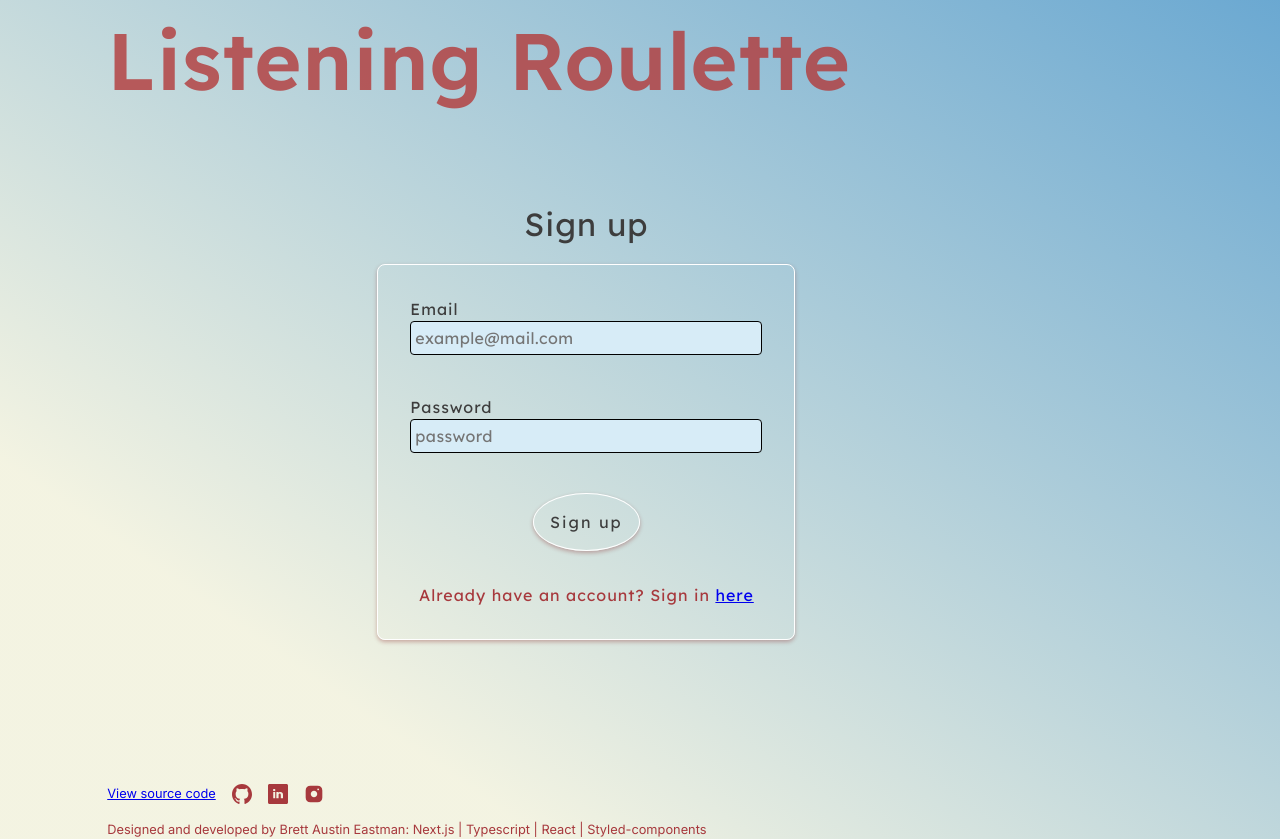
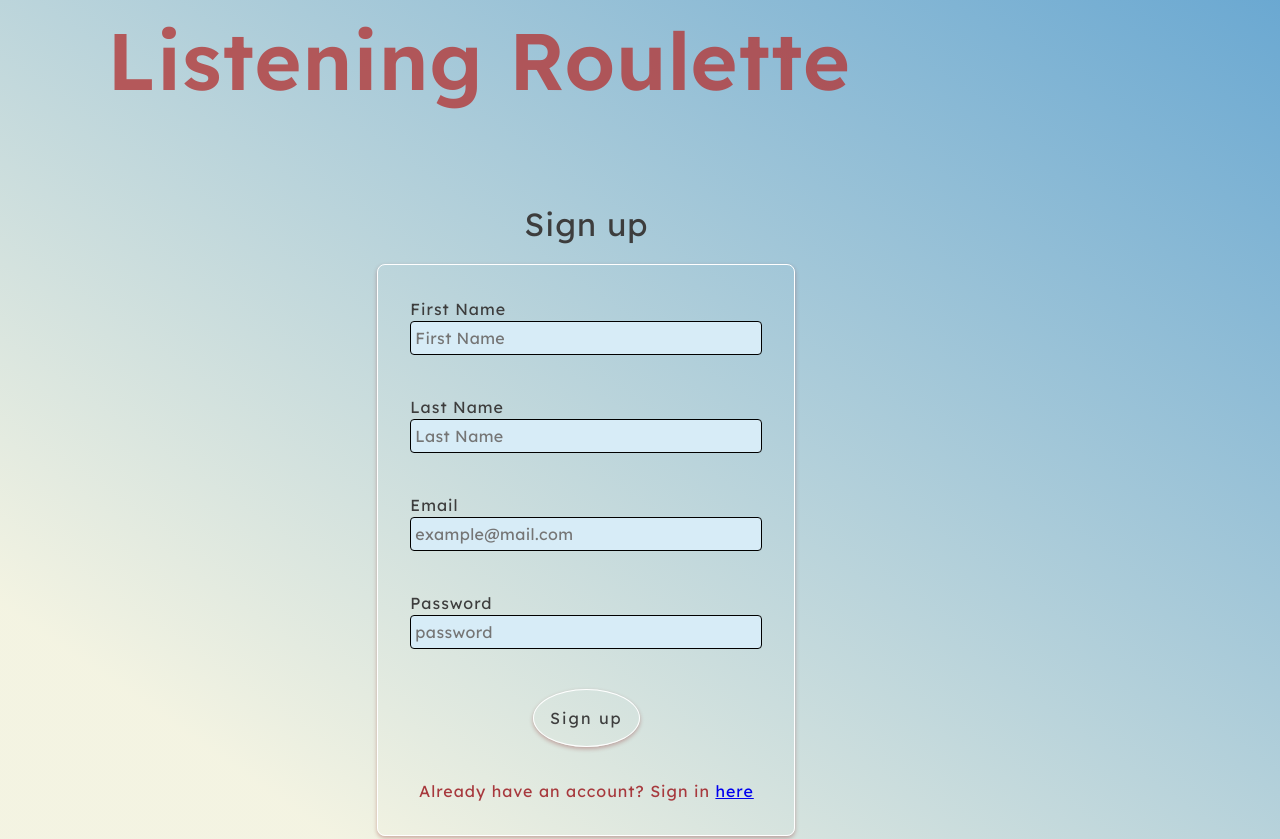
Before and after one commit to BrettEastman/listeningRouletteNext, a Next.js app: page /signup in a window 1280 px wide. Shown: the top 839 px of the page. Built offline with nearby package versions, Linux system fonts and the light colour scheme; no server answers.

Commit message:
Add firstName and lastName to signUp form and use to update displayName in Firebase user credential object at the time of registering. Add Next.js Head component to layout with title and metadata. Add autocomplete attribute to FormInput and all instances of that component in the app.

```diff
--- a/src/app/home/page.tsx
+++ b/src/app/home/page.tsx
@@ -187,6 +187,7 @@ export default function Home() {
                         setArtist(e.target.value)
                       }
                       labelText=""
+                      autocomplete="on"
                     />
                     <div>
                       <Input type="submit" value="Go!" />
--- a/src/app/layout.tsx
+++ b/src/app/layout.tsx
@@ -1,4 +1,5 @@
 "use client";
+import Head from "next/head";
 import { ReactNode } from "react";
 import styled from "styled-components";
 import GlobalStyles from "../GlobalStyles";
@@ -6,15 +7,16 @@ import Footer from "../components/Footer";
 import AuthContextProvider from "../context/AuthContext";
 import { lexend_deca } from "./fonts";
 
-// export const metadata = {
-//   title: "Listening Roulette",
-//   description: "A place to share music with friends",
-// };
-
 export default function RootLayout({ children }: { children: ReactNode }) {
   return (
     <html lang="en" className={lexend_deca.className}>
-      <head />
+      <Head>
+        <title>Listening Roulette</title>
+        <meta
+          name="description"
+          content="A place to share music with friends"
+        />
+      </Head>
       <body>
         <AuthContextProvider>
           <GlobalStyles />
@@ -43,12 +45,16 @@ const ContainerWrapper = styled.div`
   grid-template-rows: auto 1fr auto;
   min-height: 100vh;
   min-height: 100dvh;
+  @media (max-width: 600px) {
+    display: flex;
+    flex-direction: column;
+  }
 `;
 
 const Title = styled.header`
+  grid-column: 2 / 5;
   color: var(--text-color-tuscan-red);
   opacity: 0.8;
-  grid-column: 2 / 5;
   font-size: 5rem;
   font-weight: 600;
   letter-spacing: 1px;
@@ -60,9 +66,9 @@ const ContentWrapper = styled.main`
 `;
 
 const FooterWrapper = styled.div`
+  grid-column: 2 / 5;
   margin-top: 8rem;
   margin-bottom: 4rem;
-  grid-column: 2 / 5;
 `;
 
 const Spacer = styled.div`
--- a/src/app/signin/page.tsx
+++ b/src/app/signin/page.tsx
@@ -2,15 +2,15 @@
 import { signIn } from "@/firebase/auth/api";
 import Link from "next/link";
 import { useRouter } from "next/navigation";
-import { useState, ChangeEvent } from "react";
+import { ChangeEvent, useState } from "react";
 import {
   Button,
+  Form,
   InputRectangle,
   Label,
+  Paragraph,
   StyledWrapper,
-  Paragraph,
   Subtitle,
-  Form,
 } from "../styles";
 
 export default function SignIn() {
--- a/src/app/signup/page.tsx
+++ b/src/app/signup/page.tsx
@@ -12,19 +12,28 @@ import {
   StyledWrapper,
   Subtitle,
 } from "../styles";
+import { auth } from "../../firebase/config";
+import { updateProfile } from "firebase/auth";
 
 export default function SignUp() {
+  const [firstName, setFirstName] = useState("");
+  const [lastName, setLastName] = useState("");
   const [email, setEmail] = useState("");
   const [password, setPassword] = useState("");
+
   const router = useRouter();
 
   const handleForm = async (event: ChangeEvent<HTMLFormElement>) => {
     event.preventDefault();
-    const { result, error } = await signUp(email, password);
+    const { result, error } = await signUp(
+      email,
+      password,
+      `${firstName} ${lastName}`
+    );
     if (error) {
       return console.log("signUp error:", error);
     }
-    return router.push("/admin");
+    return router.push("/home");
   };
 
   return (
@@ -32,6 +41,28 @@ export default function SignUp() {
       <Subtitle>Sign up</Subtitle>
       <Form onSubmit={handleForm}>
         <StyledWrapper justifyContent="space-between" gap="2rem">
+          <Label htmlFor="firstName">
+            <Paragraph>First Name</Paragraph>
+            <InputRectangle
+              onChange={(e) => setFirstName(e.target.value)}
+              required
+              type="text"
+              name="firstName"
+              id="firstName"
+              placeholder="First Name"
+            />
+          </Label>
+          <Label htmlFor="lastName">
+            <Paragraph>Last Name</Paragraph>
+            <InputRectangle
+              onChange={(e) => setLastName(e.target.value)}
+              required
+              type="text"
+              name="lastName"
+              id="lastName"
+              placeholder="Last Name"
+            />
+          </Label>
           <Label htmlFor="email">
             <Paragraph>Email</Paragraph>
             <InputRectangle
--- a/src/components/AddAlbum.tsx
+++ b/src/components/AddAlbum.tsx
@@ -47,6 +47,7 @@ export default function AddAlbum({ handleSubmit, currentUserId }: FormProps) {
           value={formInput.name}
           placeholder="Enter artist name"
           onChange={handleInputChange}
+          autocomplete="on"
         />
         <br />
         <FormInput
@@ -56,6 +57,7 @@ export default function AddAlbum({ handleSubmit, currentUserId }: FormProps) {
           value={formInput.album}
           placeholder="Enter album name"
           onChange={handleInputChange}
+          autocomplete="on"
         />
         <br />
         <Input type="submit" value="Submit"></Input>
--- a/src/components/AddMessage.tsx
+++ b/src/components/AddMessage.tsx
@@ -53,6 +53,7 @@ export default function AddMessage({ handleMessage }: any) {
           placeholder="Message here"
           onChange={handleInputChange}
           labelText={formInput.uid}
+          autocomplete="on"
         />
         <div>
           <Input type="submit" value="Post"></Input>
--- a/src/components/form/FormInput.tsx
+++ b/src/components/form/FormInput.tsx
@@ -7,6 +7,7 @@ interface FormInputProps {
   placeholder: string;
   onChange: any;
   value: string;
+  autocomplete: string;
 }
 
 export default function FormInput({
@@ -16,6 +17,7 @@ export default function FormInput({
   placeholder,
   onChange,
   value,
+  autocomplete,
 }: FormInputProps) {
   return (
     <div>
@@ -27,6 +29,7 @@ export default function FormInput({
         value={value}
         placeholder={placeholder}
         onChange={onChange}
+        autoComplete={autocomplete}
       />
     </div>
   );
--- a/src/firebase/auth/api.js
+++ b/src/firebase/auth/api.js
@@ -2,20 +2,28 @@ import {
   createUserWithEmailAndPassword,
   signInWithEmailAndPassword,
   signOut,
+  updateProfile,
 } from "firebase/auth";
 import { auth } from "../config";
 
-export async function signUp(email, password) {
+export async function signUp(email, password, displayName) {
   let result = null,
     error = null;
   try {
     result = await createUserWithEmailAndPassword(auth, email, password);
-    console.log("auth:", auth, "email:", email, "password:", password);
+
+    console.log("auth.currentUser:", auth.currentUser);
+
+    if (displayName) {
+      const user = auth.currentUser;
+      user.displayName = displayName;
+    }
   } catch (e) {
     error = e;
     console.log("signup error:", e);
   }
 
+  console.log("result:", result);
   return { result, error };
 }
 
```
